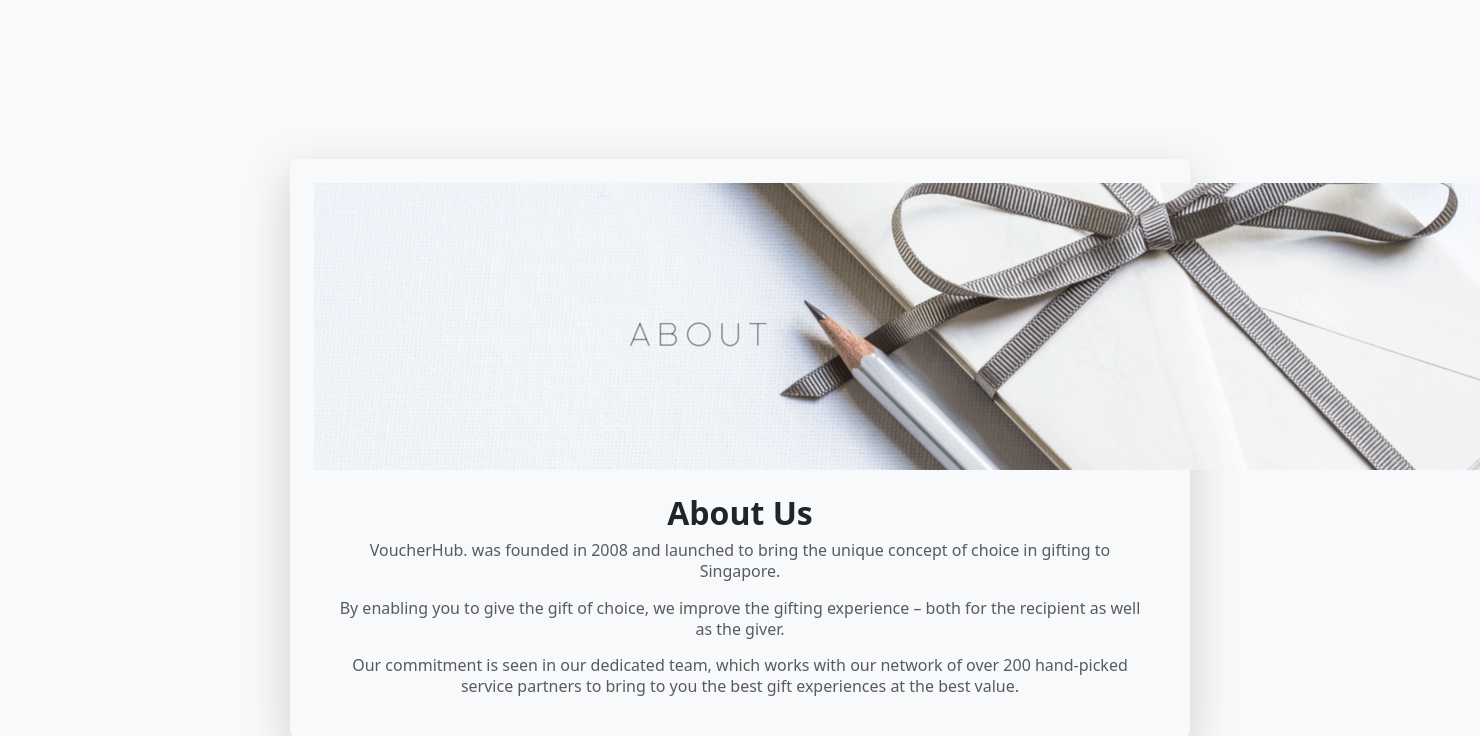
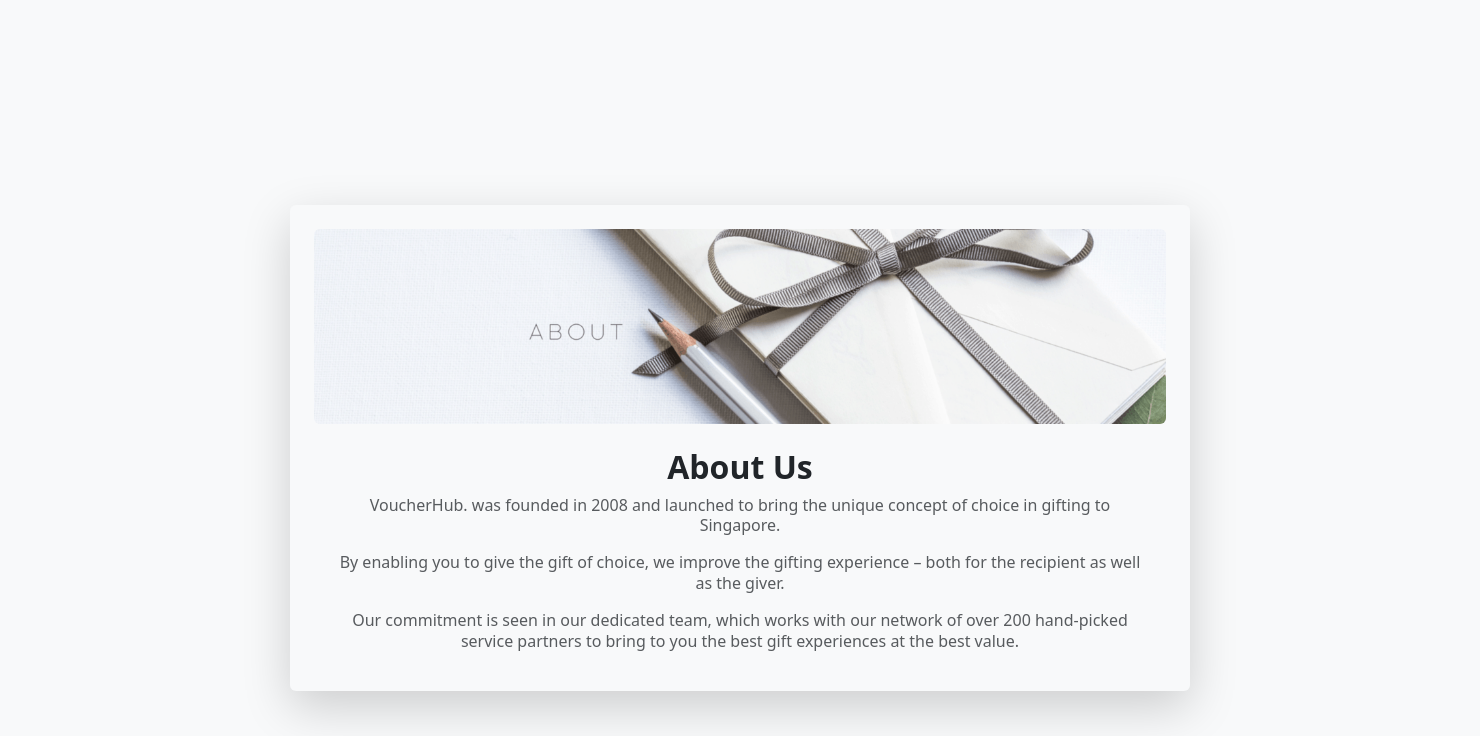
Before and after one commit to Amabellzq/INF2006_Group24, a Flask app: page /about in a window 1480 px wide; the page is wider, and only the part inside the window is pictured. Shown: the part 76-812 px from the top of that part. Run offline with Flask 3, Linux system fonts and the light colour scheme.

Commit message:
About Image Fix

```diff
--- a/webapp/templates/about.html
+++ b/webapp/templates/about.html
@@ -7,7 +7,10 @@
     <!-- Outer gray background -->
     <div class="bg-light p-4 rounded shadow-lg text-center" style="max-width: 900px; width: 100%;">
         <div class="text-center">
-            <img src="{{ url_for('static', filename='media/BannerAbout.png') }}">
+            <img src="{{ url_for('static', filename='media/BannerAbout.png') }}"
+                 class="img-fluid rounded"
+                 alt="About Us Banner"
+                 style="max-width: 100%; height: auto;">
         </div>
 
         <div class="mt-4 px-4">
```
